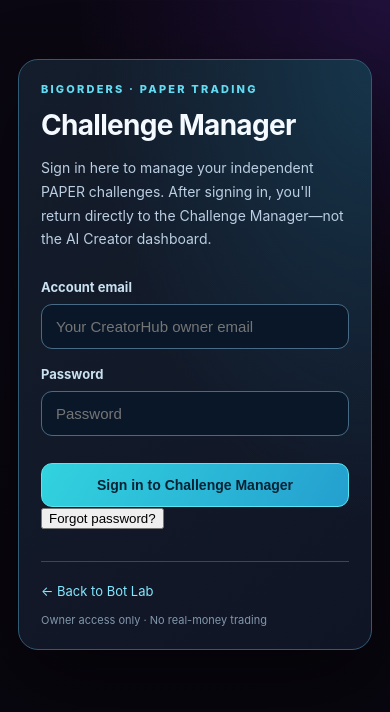
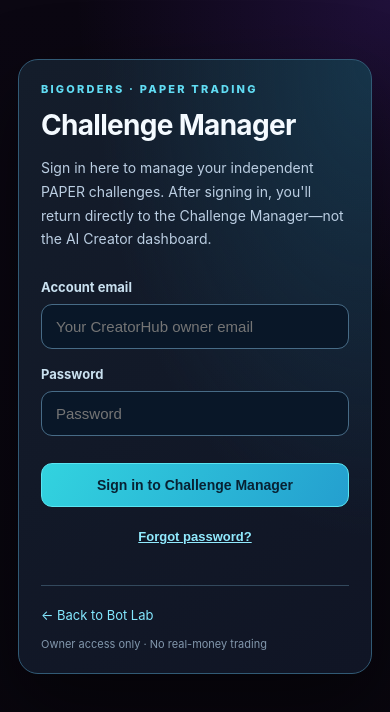
Before and after one commit to zanibethel/CreatorHub, a Next.js app: page /paper-trading/bots/challenges in a window 390 px wide. Shown: the top 712 px of the page. Built offline with nearby package versions, Linux system fonts and the light colour scheme; no server answers.

Commit message:
feat(auth): make password recovery accessible and mobile friendly for all sign-in states

```diff
--- a/src/components/PaperChallengeSignIn.module.css
+++ b/src/components/PaperChallengeSignIn.module.css
@@ -14,3 +14,7 @@
 .footer{display:flex;flex-wrap:wrap;justify-content:space-between;gap:14px;align-items:center;margin-top:32px;border-top:1px solid #33495d;padding-top:21px}
 .footer a{color:#83e8ff;font-size:13px;text-decoration:none}
 .footer span{color:#8297ac;font-size:11px}
+
+.textButton{display:block;width:100%;margin-top:13px;padding:9px;border:none;background:transparent;color:#91eafe;font-size:13px;font-weight:700;text-decoration:underline;cursor:pointer}
+.textButton:disabled{opacity:.65;cursor:not-allowed}
+.primaryLink{display:block;text-align:center;border:1px solid #5ae5f2;border-radius:11px;background:linear-gradient(120deg,#32d3df,#249fcf);padding:14px 18px;color:#082233;font-weight:800;text-decoration:none;margin-top:17px}
```
